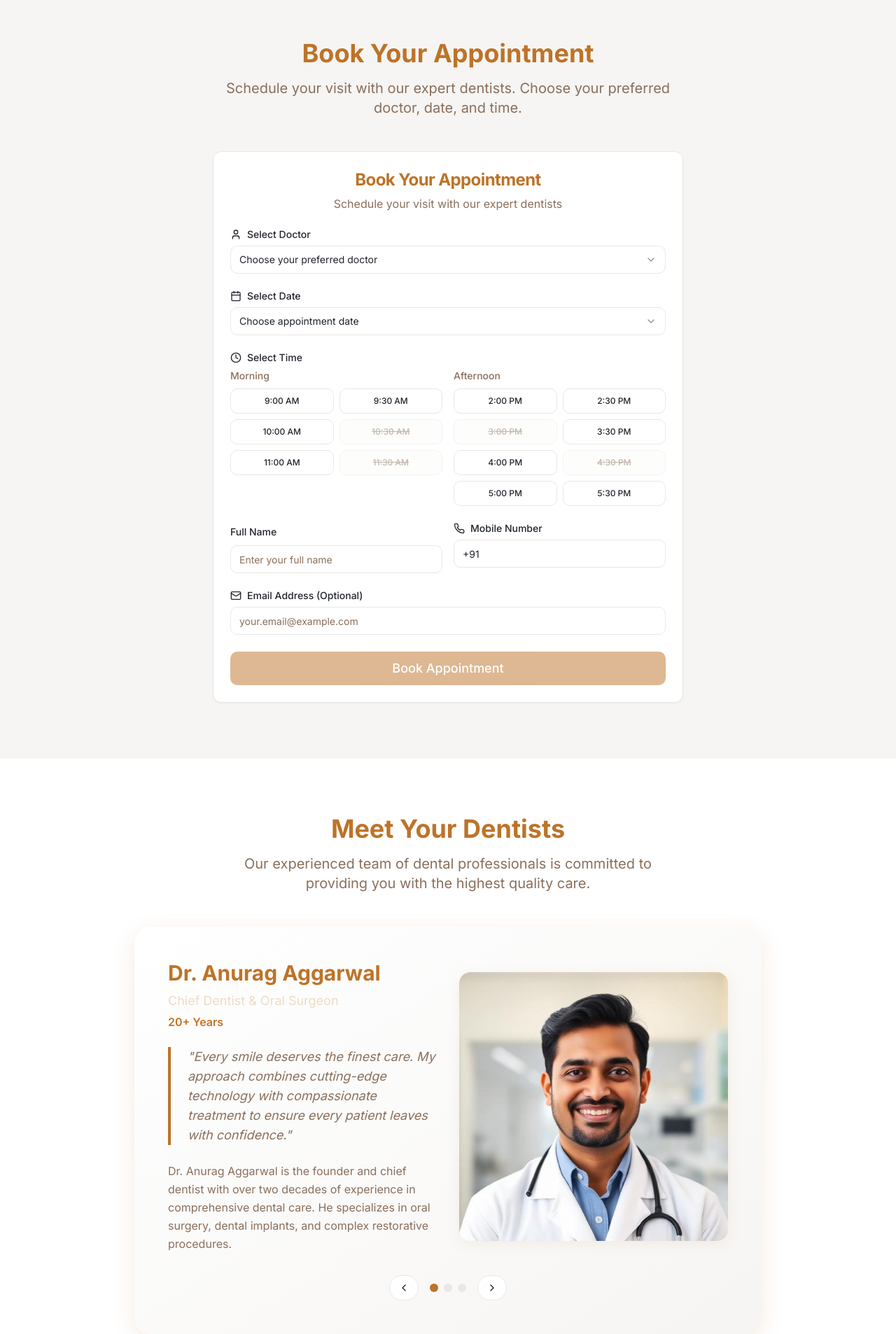
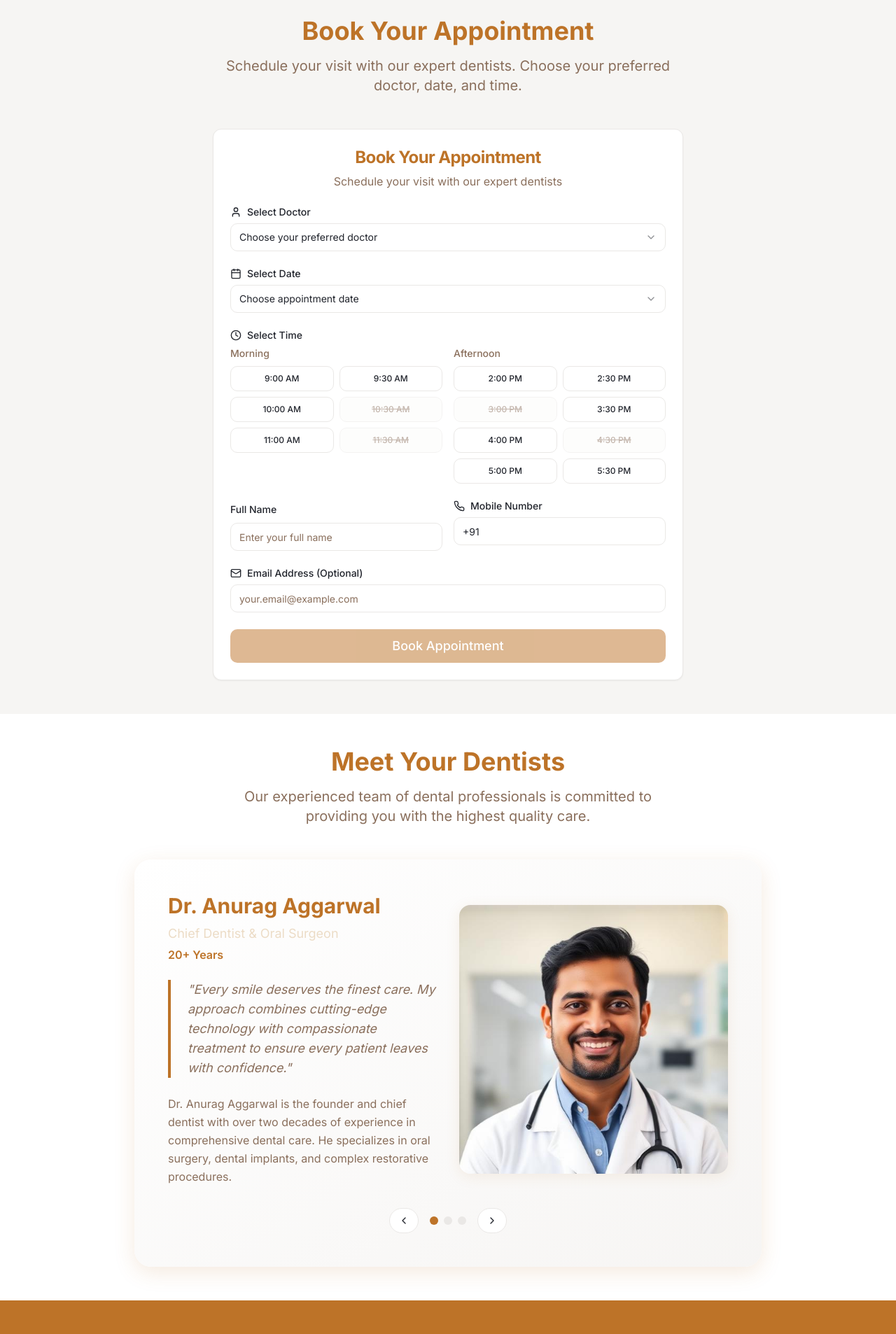
Before and after one commit to AarshKariya/doc-website-2, a React (Vite) app: page / in a window 1280 px wide. Shown: the part 880-2786 px from the top of the page at 70% size. Built offline with nearby package versions, Linux system fonts and the light colour scheme.

Commit message:
Reduce section padding
Reduce padding across all sections for a cleaner desktop layout.

```diff
--- a/src/pages/Index.tsx
+++ b/src/pages/Index.tsx
@@ -301,7 +301,7 @@ const Index = () => {
       </section>
 
       {/* Appointment Booking Section */}
-      <section id="appointment" className="py-20 bg-muted">
+      <section id="appointment" className="py-12 bg-muted">
         <div className="container mx-auto px-4">
           <div className="text-center mb-12 scroll-reveal">
             <h2 className="text-3xl lg:text-4xl font-bold text-primary mb-4">
@@ -319,7 +319,7 @@ const Index = () => {
       </section>
 
       {/* Your Dentist Section */}
-      <section id="doctors" className="py-20">
+      <section id="doctors" className="py-12">
         <div className="container mx-auto px-4">
           <div className="text-center mb-12 scroll-reveal">
             <h2 className="text-3xl lg:text-4xl font-bold text-primary mb-4">
@@ -405,7 +405,7 @@ const Index = () => {
       </section>
 
       {/* Stats Section */}
-      <section className="py-20 bg-primary text-white">
+      <section className="py-12 bg-primary text-white">
         <div className="container mx-auto px-4">
           <div className="grid grid-cols-2 lg:grid-cols-4 gap-8">
             {stats.map((stat, index) => (
@@ -422,7 +422,7 @@ const Index = () => {
       </section>
 
       {/* Services Section */}
-      <section id="services" className="py-20 bg-muted">
+      <section id="services" className="py-12 bg-muted">
         <div className="container mx-auto px-4">
           <div className="text-center mb-12 scroll-reveal">
             <h2 className="text-3xl lg:text-4xl font-bold text-primary mb-4">
@@ -509,7 +509,7 @@ const Index = () => {
       </section>
 
       {/* Our Clinic Section */}
-      <section id="clinic" className="py-20 bg-muted">
+      <section id="clinic" className="py-12 bg-muted">
         <div className="container mx-auto px-4">
           <div className="text-center mb-12 scroll-reveal">
             <h2 className="text-3xl lg:text-4xl font-bold text-primary mb-4">
@@ -596,7 +596,7 @@ const Index = () => {
       </section>
 
       {/* Testimonials Section */}
-      <section id="testimonials" className="py-20">
+      <section id="testimonials" className="py-12">
         <div className="container mx-auto px-4">
           <div className="text-center mb-12 scroll-reveal">
             <h2 className="text-3xl lg:text-4xl font-bold text-primary mb-4">
@@ -637,7 +637,7 @@ const Index = () => {
       </section>
 
       {/* Footer */}
-      <footer id="contact" className="bg-secondary text-secondary-foreground py-16">
+      <footer id="contact" className="bg-secondary text-secondary-foreground py-12">
         <div className="container mx-auto px-4">
           <div className="grid lg:grid-cols-3 gap-12">
             {/* Clinic Info */}
```
